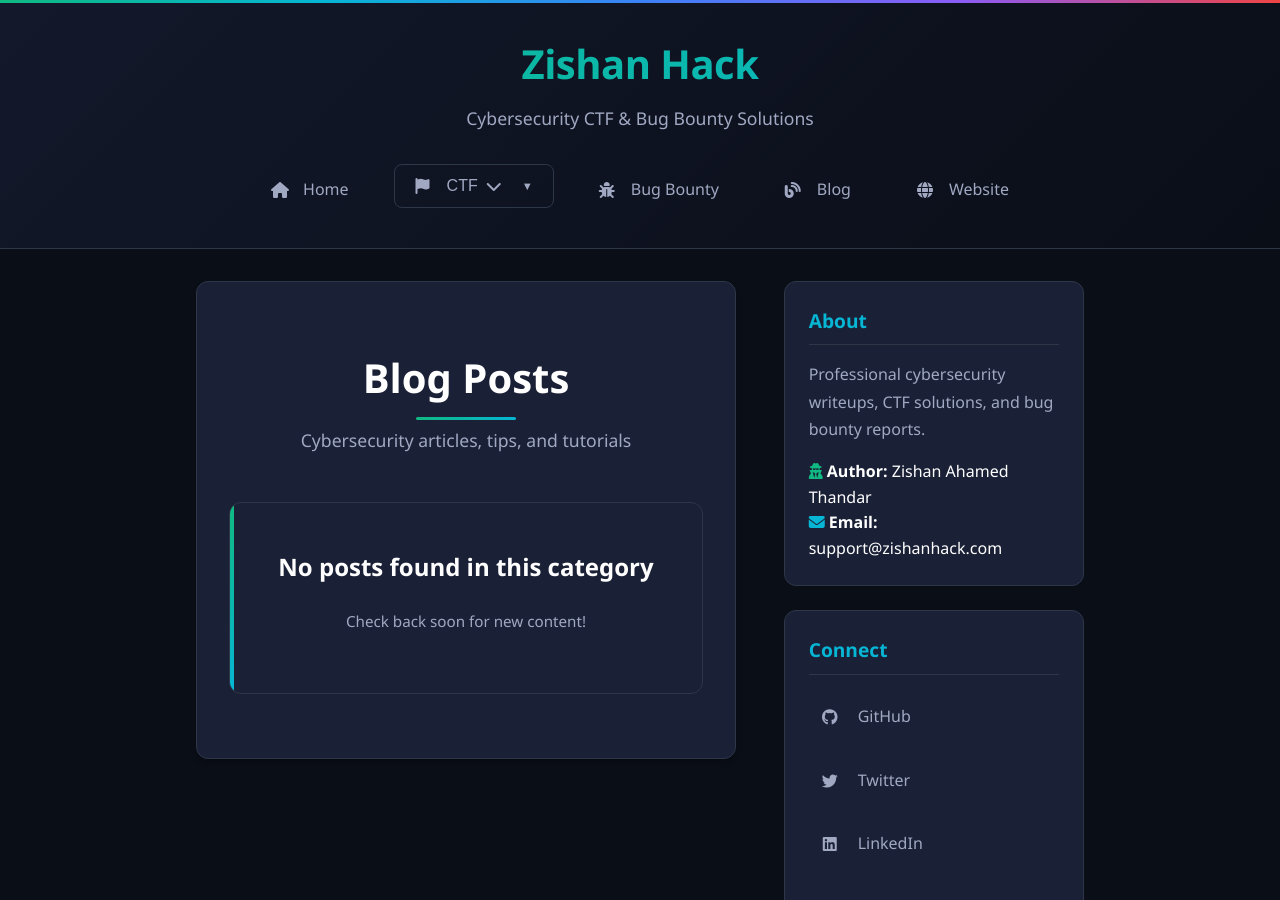
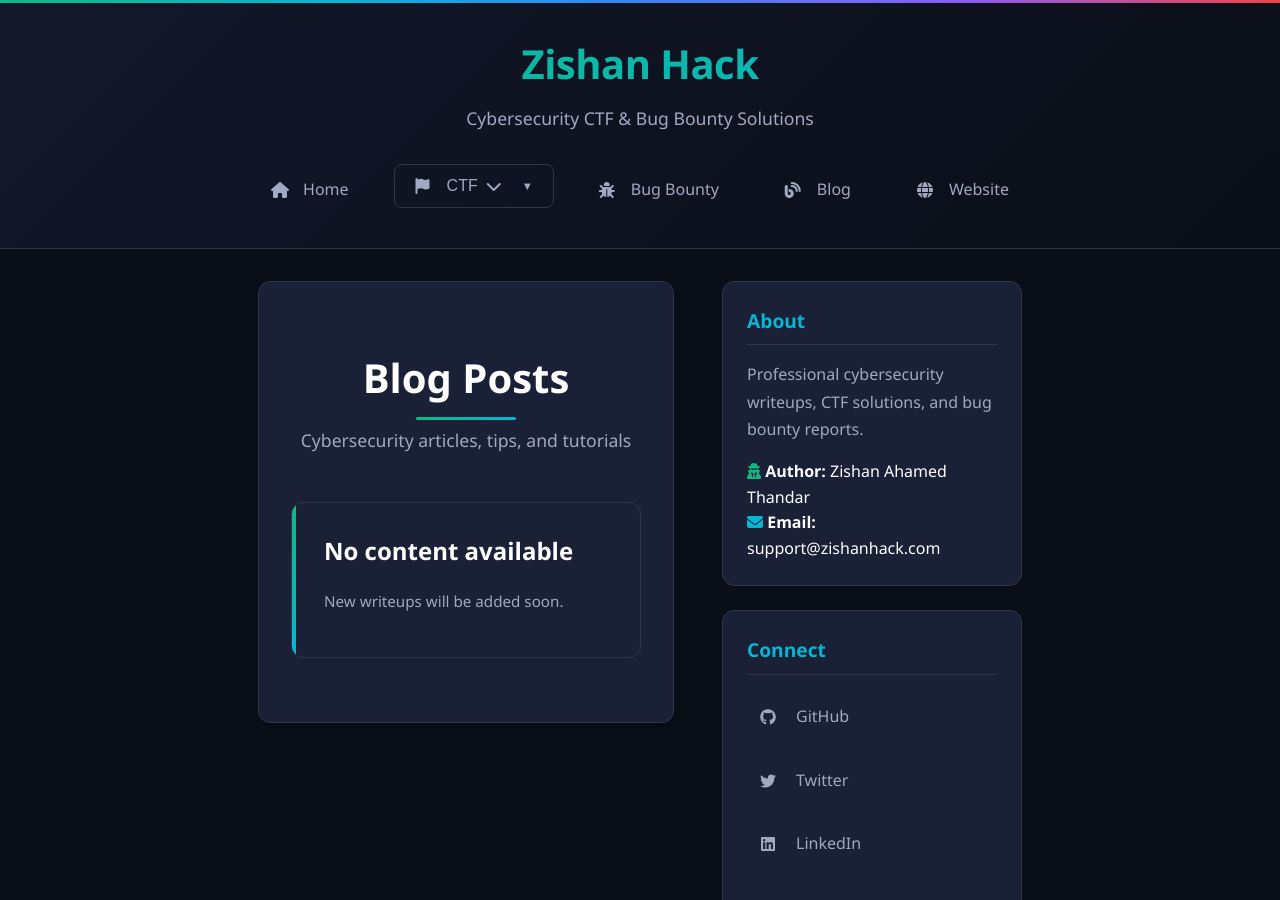
Before and after one commit to ZishanAdThandar/WriteUps, a Jekyll site: the page built from posts/blog/index.md, in a window 1280 px wide and 900 px high. Built offline with Jekyll 4.4.1, drawn with Linux system fonts in a browser that asks for light colours.

Commit message:
modified:   _layouts/list.html

```diff
--- a/_layouts/list.html
+++ b/_layouts/list.html
@@ -11,58 +11,48 @@
   </header>
 
   <div class="list-grid">
-        {% comment %} Get the category name from the URL {% endcomment %}
-        {% assign url_parts = page.url | split: '/' %}
-        {% assign category_name = url_parts[2] %}
 
-        {% comment %} Collect all posts in this category {% endcomment %}
-        {% assign category_posts = "" | split: "," %}
+    {% comment %}
+    Collect all markdown pages inside /posts/<category>/ excluding index.md
+    {% endcomment %}
 
-        {% for post in site.pages %}
-            {% comment %} Check if the post is in the right directory {% endcomment %}
-            {% if post.path contains 'posts/' and post.path contains category_name and post.name != "index.md" %}
-                {% assign category_posts = category_posts | push: post %}
-            {% endif %}
-        {% endfor %}
+    {% assign items = site.pages
+      | where_exp: "p", "p.path contains 'posts/'"
+      | where_exp: "p", "p.path contains page.category"
+      | where_exp: "p", "p.name != 'index.md'" %}
 
-        {% if category_posts.size > 0 %}
-            {% comment %} Sort posts by date or title {% endcomment %}
-            {% assign sorted_posts = category_posts | sort: "date" | reverse %}
+    {% if items.size > 0 %}
 
-            {% for post in sorted_posts %}
+      {% for post in items %}
         <article class="list-item">
           <a href="{{ post.url | relative_url }}">
-                        <h2>{{ post.title }}</h2>
+
+            <h2 class="list-item-title">
+              {{ post.title | default: post.name | replace: '.md','' }}
+            </h2>
 
             {% if post.description %}
-                            <p>{{ post.description | truncate: 150 }}</p>
-                        {% elsif post.excerpt %}
-                            <p>{{ post.excerpt | strip_html | truncate: 150 }}</p>
+              <p class="list-item-desc">
+                {{ post.description | truncate: 160 }}
+              </p>
             {% endif %}
 
             <div class="list-meta">
-                            <span class="list-date">
-                                <i class="fas fa-calendar-alt"></i>
-                                {% if post.date %}
-                                    {{ post.date | date: "%b %d, %Y" }}
-                                {% else %}
-                                    {{ site.time | date: "%b %d, %Y" }}
-                                {% endif %}
-                            </span>
-                            <span class="list-category">
-                                {{ category_name | replace: 'hackthebox', 'HTB' | replace: 'tryhackme', 'THM' | capitalize }}
+              <span class="list-tag">
+                {{ page.category | upcase }}
               </span>
             </div>
+
           </a>
         </article>
       {% endfor %}
+
     {% else %}
-            <article class="list-item" style="grid-column: 1 / -1; text-align: center; padding: 3rem;">
-                <h2>No posts found in this category</h2>
-                <p style="color: var(--text-secondary); margin-top: 1rem;">
-                    Check back soon for new content!
-                </p>
+      <article class="list-item empty">
+        <h2>No content available</h2>
+        <p>New writeups will be added soon.</p>
       </article>
     {% endif %}
+
   </div>
 </section>
```
Lines whose indentation alone changed are shown as unchanged.
